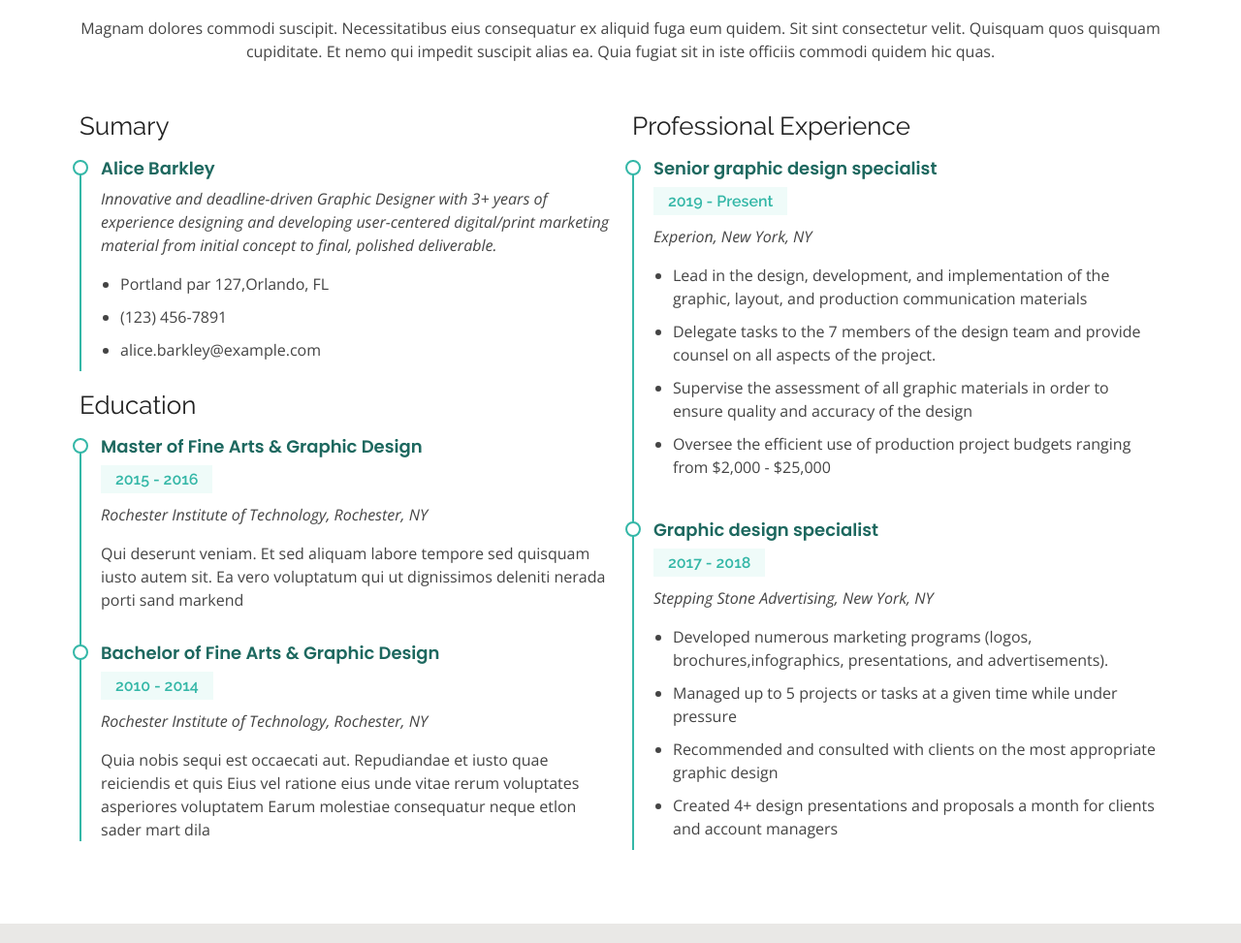
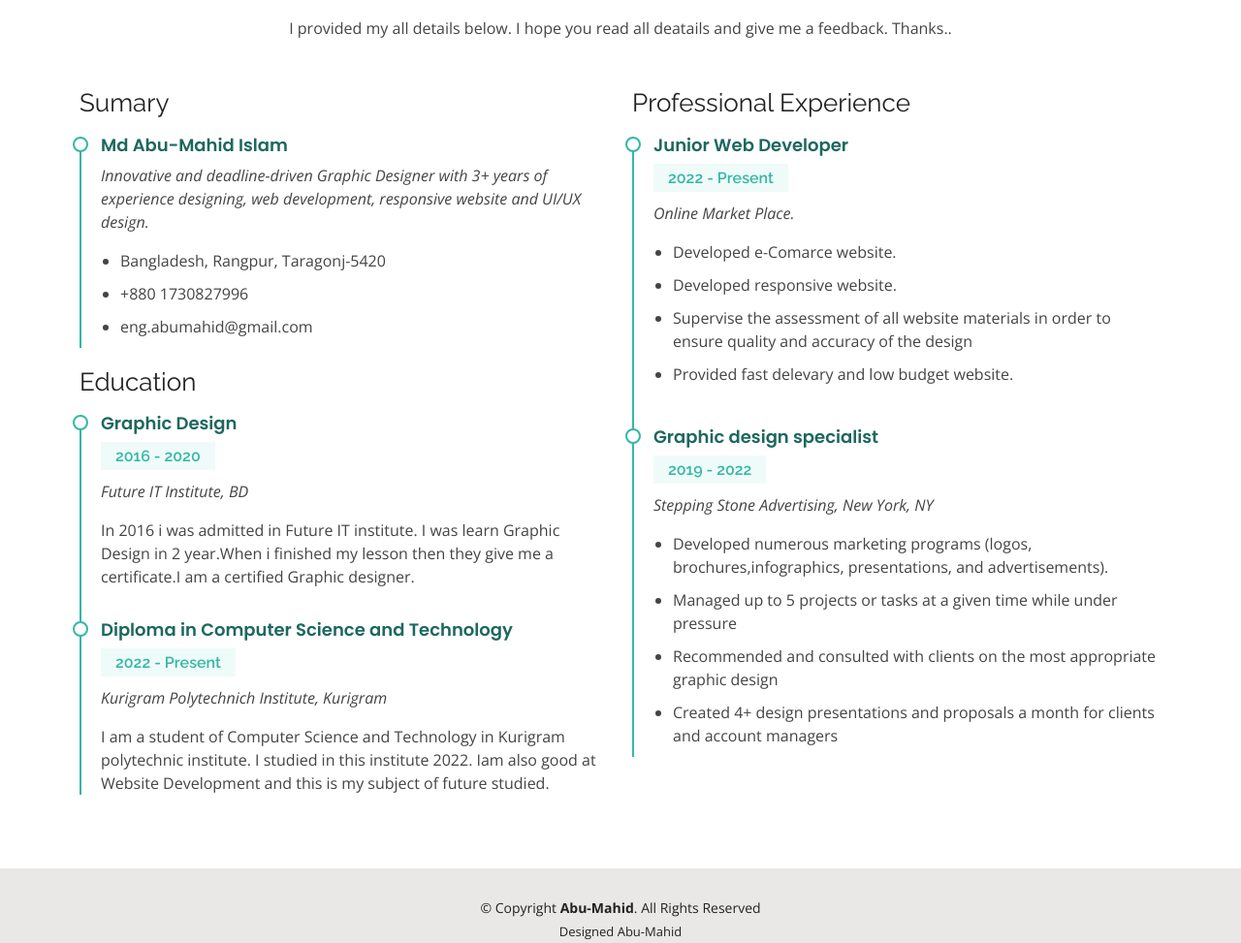
Before and after one commit to eng-maruf/my_portfolio, a plain HTML site: page resume.html in a window 1280 px wide. Shown: the part 171-1144 px from the top of the page at 97% size. Drawn offline with nearby package versions, Linux system fonts and the light colour scheme.

Commit message:
update resume and services

```diff
--- a/resume.html
+++ b/resume.html
@@ -5,7 +5,7 @@
   <meta charset="utf-8">
   <meta content="width=device-width, initial-scale=1.0" name="viewport">
 
-  <title>Resume - Kelly Bootstrap Template</title>
+  <title>Resume - Abu-Mahid </title>
   <meta content="" name="description">
   <meta content="" name="keywords">
 
@@ -35,7 +35,7 @@
   <header id="header" class="fixed-top">
     <div class="container-fluid d-flex justify-content-between align-items-center">
 
-      <h1 class="logo me-auto me-lg-0"><a href="index.html">Kelly</a></h1>
+      <h1 class="logo me-auto me-lg-0"><a href="index.html">Abu-Mahid</a></h1>
       <!-- Uncomment below if you prefer to use an image logo -->
       <!-- <a href="index.html" class="logo"><img src="assets/img/logo.png" alt="" class="img-fluid"></a>-->
 
@@ -70,56 +70,56 @@
 
         <div class="section-title">
           <h2>Resume</h2>
-          <p>Magnam dolores commodi suscipit. Necessitatibus eius consequatur ex aliquid fuga eum quidem. Sit sint consectetur velit. Quisquam quos quisquam cupiditate. Et nemo qui impedit suscipit alias ea. Quia fugiat sit in iste officiis commodi quidem hic quas.</p>
+          <p>I provided my all details below. I hope you read all deatails and give me a feedback. Thanks..</p>
         </div>
 
         <div class="row">
           <div class="col-lg-6">
             <h3 class="resume-title">Sumary</h3>
             <div class="resume-item pb-0">
-              <h4>Alice Barkley</h4>
-              <p><em>Innovative and deadline-driven Graphic Designer with 3+ years of experience designing and developing user-centered digital/print marketing material from initial concept to final, polished deliverable.</em></p>
+              <h4>Md Abu-Mahid Islam</h4>
+              <p><em>Innovative and deadline-driven Graphic Designer with 3+ years of experience designing, web development, responsive website and UI/UX design.</em></p>
               <p>
               <ul>
-                <li>Portland par 127,Orlando, FL</li>
-                <li>(123) 456-7891</li>
-                <li>alice.barkley@example.com</li>
+                <li>Bangladesh, Rangpur, Taragonj-5420</li>
+                <li>+880 1730827996</li>
+                <li>eng.abumahid@gmail.com</li>
               </ul>
               </p>
             </div>
 
             <h3 class="resume-title">Education</h3>
             <div class="resume-item">
-              <h4>Master of Fine Arts &amp; Graphic Design</h4>
-              <h5>2015 - 2016</h5>
-              <p><em>Rochester Institute of Technology, Rochester, NY</em></p>
-              <p>Qui deserunt veniam. Et sed aliquam labore tempore sed quisquam iusto autem sit. Ea vero voluptatum qui ut dignissimos deleniti nerada porti sand markend</p>
+              <h4>Graphic Design</h4>
+              <h5>2016 - 2020</h5>
+              <p><em>Future IT Institute, BD</em></p>
+              <p>In 2016 i was admitted in Future IT institute. I was learn Graphic Design in 2 year.When i finished my lesson then they give me a certificate.I am a certified Graphic designer.</p>
             </div>
             <div class="resume-item">
-              <h4>Bachelor of Fine Arts &amp; Graphic Design</h4>
-              <h5>2010 - 2014</h5>
-              <p><em>Rochester Institute of Technology, Rochester, NY</em></p>
-              <p>Quia nobis sequi est occaecati aut. Repudiandae et iusto quae reiciendis et quis Eius vel ratione eius unde vitae rerum voluptates asperiores voluptatem Earum molestiae consequatur neque etlon sader mart dila</p>
+              <h4>Diploma in Computer Science and Technology</h4>
+              <h5>2022 - Present</h5>
+              <p><em>Kurigram Polytechnich Institute, Kurigram</em></p>
+              <p>I am a student of Computer Science and Technology in Kurigram polytechnic institute. I studied in this institute 2022. Iam also good at Website Development and this is my subject of future studied.</p>
             </div>
           </div>
           <div class="col-lg-6">
             <h3 class="resume-title">Professional Experience</h3>
             <div class="resume-item">
-              <h4>Senior graphic design specialist</h4>
-              <h5>2019 - Present</h5>
-              <p><em>Experion, New York, NY </em></p>
+              <h4>Junior Web Developer</h4>
+              <h5>2022 - Present</h5>
+              <p><em>Online Market Place. </em></p>
               <p>
               <ul>
-                <li>Lead in the design, development, and implementation of the graphic, layout, and production communication materials</li>
-                <li>Delegate tasks to the 7 members of the design team and provide counsel on all aspects of the project. </li>
-                <li>Supervise the assessment of all graphic materials in order to ensure quality and accuracy of the design</li>
-                <li>Oversee the efficient use of production project budgets ranging from $2,000 - $25,000</li>
+                <li>Developed e-Comarce website.</li>
+                <li>Developed responsive website. </li>
+                <li>Supervise the assessment of all website materials in order to ensure quality and accuracy of the design</li>
+                <li>Provided fast delevary and low budget website.</li>
               </ul>
               </p>
             </div>
             <div class="resume-item">
               <h4>Graphic design specialist</h4>
-              <h5>2017 - 2018</h5>
+              <h5>2019 - 2022</h5>
               <p><em>Stepping Stone Advertising, New York, NY</em></p>
               <p>
               <ul>
@@ -142,15 +142,11 @@
   <footer id="footer">
     <div class="container">
       <div class="copyright">
-        &copy; Copyright <strong><span>Kelly</span></strong>. All Rights Reserved
+        &copy; Copyright <strong><span>Abu-Mahid</span></strong>. All Rights Reserved
       </div>
       <div class="credits">
-        <!-- All the links in the footer should remain intact. -->
-        <!-- You can delete the links only if you purchased the pro version. -->
-        <!-- Licensing information: https://bootstrapmade.com/license/ -->
-        <!-- Purchase the pro version with working PHP/AJAX contact form: https://bootstrapmade.com/kelly-free-bootstrap-cv-resume-html-template/ -->
-        Designed by <a href="https://bootstrapmade.com/">BootstrapMade</a>
-      </div>
+
+        Designed Abu-Mahid
     </div>
   </footer><!-- End  Footer -->
 
```
Also changed, not shown: services.html (+2 -2 lines).
